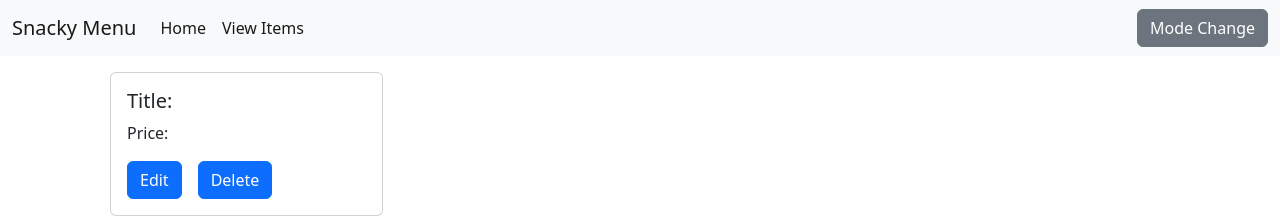
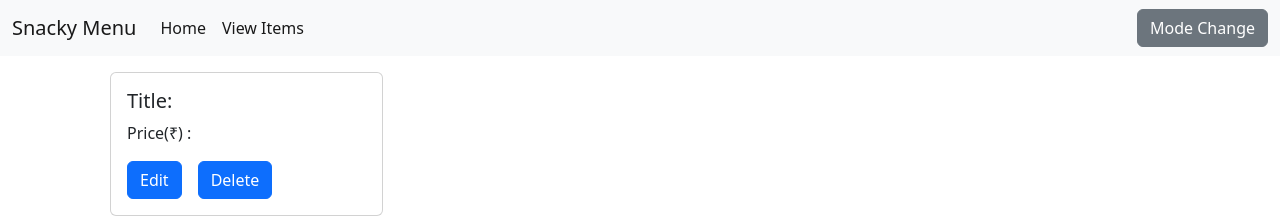
Before and after one commit to santhu2002/Snacky-Menu, a React (Create React App) app: page / in a window 1280 px wide. Shown: the top 218 px of the page. Built offline with nearby package versions, Linux system fonts and the light colour scheme.

Commit message:
third commit

```diff
--- a/src/components/Card.js
+++ b/src/components/Card.js
@@ -12,7 +12,7 @@ function Card(props) {
       <div className="card-body">
         <h5 className="card-title">Title: {title}</h5>
         <p className="card-text">
-          Price: {price}
+          Price(&#8377;) : {price}
         </p>
         <Link to="/" className="btn btn-primary ">
           Edit
```
